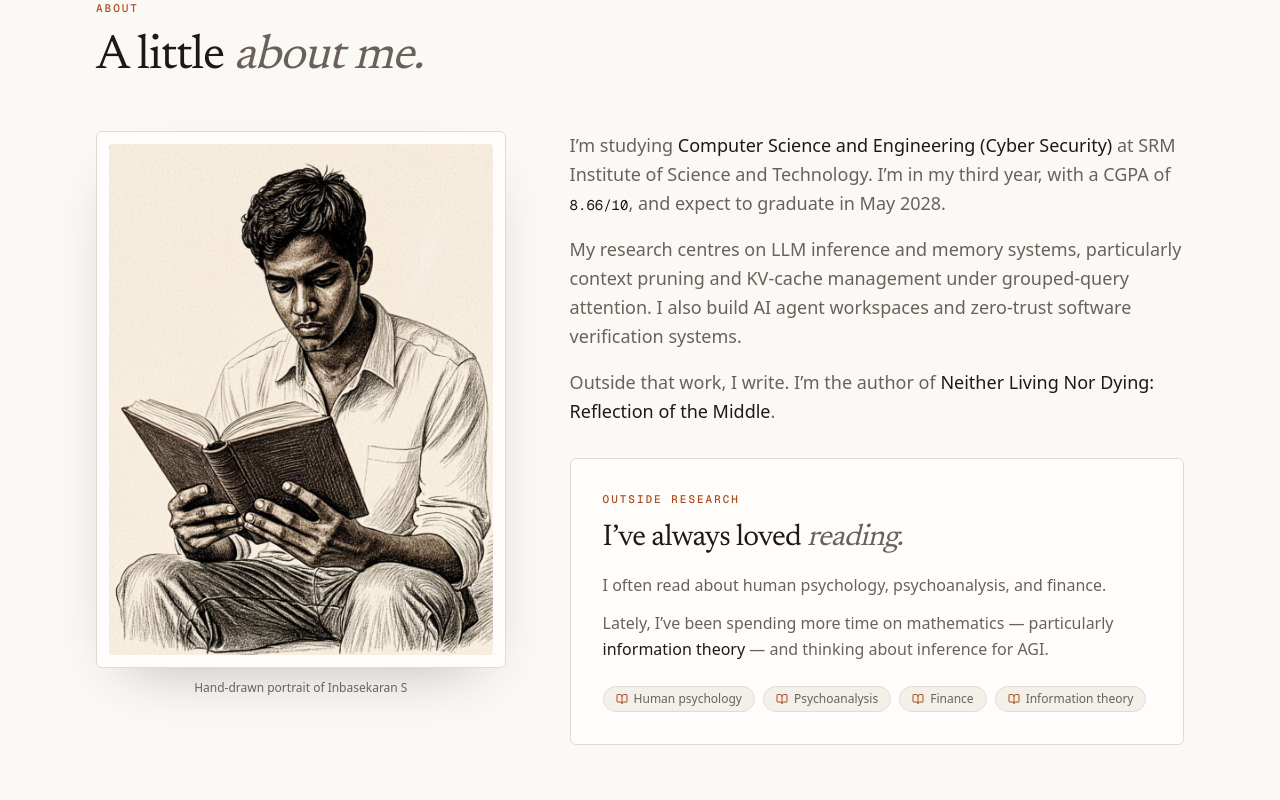
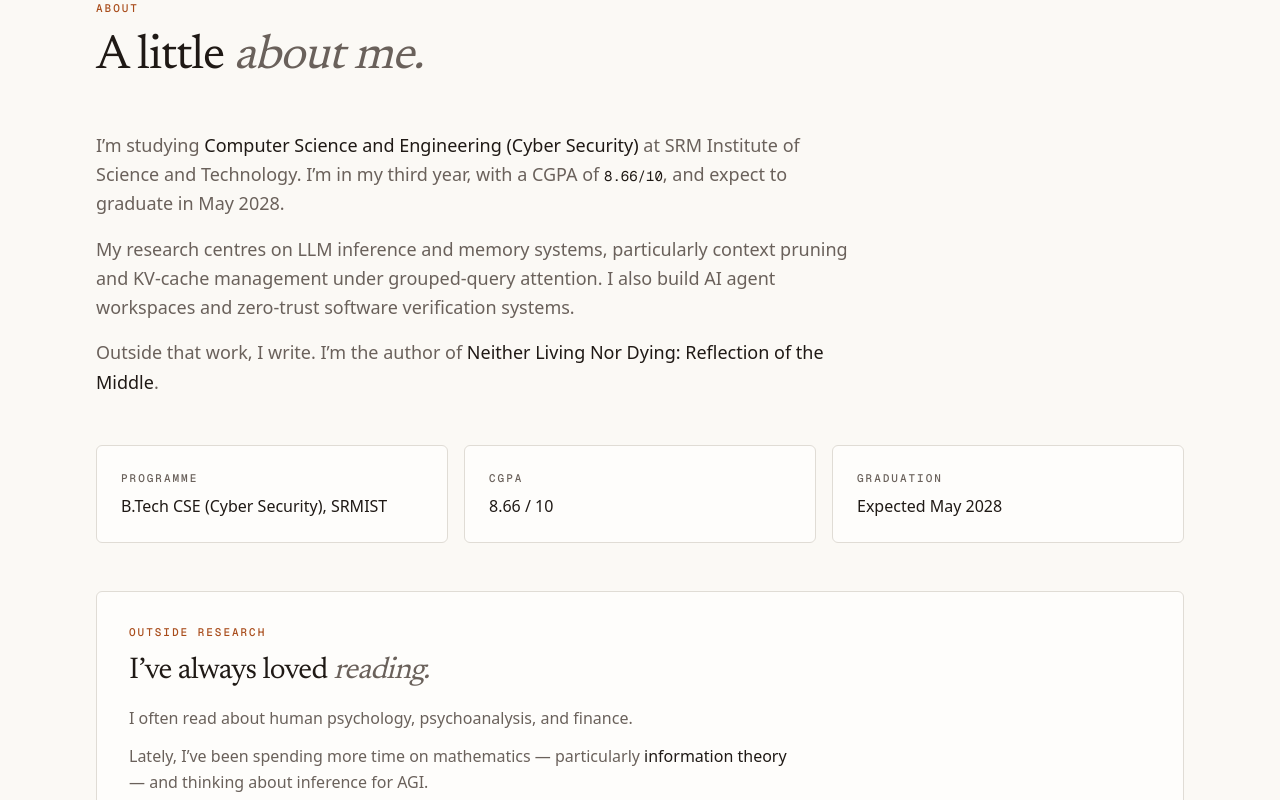
Before and after one commit to bruce12-glitch/my-portfolio, a Next.js app: page / in a window 1280 px wide. Shown: the part 2840-3640 px from the top of the page. Built offline with nearby package versions, Linux system fonts and the light colour scheme.

Commit message:
feat(about): remove hand-drawn portrait, go text-focused
Replace the about portrait with a quick-facts row (programme, CGPA, graduation) and keep the reading shelf. The hero already carries the real portrait.

```diff
--- a/src/components/portfolio/about.tsx
+++ b/src/components/portfolio/about.tsx
@@ -1,9 +1,14 @@
 "use client"
 
-import Image from "next/image"
 import { BookOpen } from "lucide-react"
 import { Reveal } from "./reveal"
 import { SectionHeading } from "./section-heading"
+
+const QUICK_FACTS = [
+  { label: "Programme", value: "B.Tech CSE (Cyber Security), SRMIST" },
+  { label: "CGPA", value: "8.66 / 10" },
+  { label: "Graduation", value: "Expected May 2028" },
+]
 
 export function About() {
   return (
@@ -15,29 +20,9 @@ export function About() {
           titleItalic="about me."
         />
 
-        <div className="mt-12 grid items-start gap-10 lg:grid-cols-[0.8fr_1.2fr] lg:gap-16">
-          <Reveal delay={0.1} className="mx-auto w-full max-w-xs lg:max-w-none">
-            <figure>
-              <div className="rounded-lg border border-border bg-card p-3 shadow-[0_24px_60px_-30px_rgba(0,0,0,0.3)]">
-                <div className="relative aspect-[3/4] overflow-hidden rounded-md bg-secondary">
-                  <Image
-                    src="/images/portrait-about.png"
-                    alt="Portrait of Inbasekaran S"
-                    fill
-                    sizes="(max-width: 1024px) 80vw, 30vw"
-                    className="object-cover"
-                  />
-                </div>
-              </div>
-              <figcaption className="mt-3 text-center text-xs text-muted-foreground">
-                Hand-drawn portrait of Inbasekaran S
-              </figcaption>
-            </figure>
-          </Reveal>
-
-          <div className="space-y-8">
-            <Reveal delay={0.15}>
-              <div className="space-y-4 text-base leading-relaxed text-muted-foreground sm:text-lg">
+        <div className="mt-12 space-y-10 sm:space-y-12">
+          <Reveal>
+            <div className="max-w-3xl space-y-4 text-base leading-relaxed text-muted-foreground sm:text-lg">
               <p>
                 I&rsquo;m studying{" "}
                 <span className="text-foreground">
@@ -62,21 +47,35 @@ export function About() {
             </div>
           </Reveal>
 
-            <Reveal delay={0.2}>
+          <Reveal delay={0.1}>
+            <dl className="grid gap-4 sm:grid-cols-3">
+              {QUICK_FACTS.map((fact) => (
+                <div
+                  key={fact.label}
+                  className="rounded-lg border border-border bg-card p-5 sm:p-6"
+                >
+                  <dt className="label-caps text-muted-foreground">{fact.label}</dt>
+                  <dd className="mt-2 text-sm font-medium text-foreground sm:text-base">
+                    {fact.value}
+                  </dd>
+                </div>
+              ))}
+            </dl>
+          </Reveal>
+
+          <Reveal delay={0.15}>
             <div className="rounded-lg border border-border bg-card p-6 sm:p-8">
               <p className="label-caps text-brand">Outside research</p>
               <h3 className="mt-3 font-serif-display text-2xl tracking-tight text-foreground sm:text-3xl">
                 I&rsquo;ve always loved{" "}
                 <span className="italic text-muted-foreground">reading.</span>
               </h3>
-                <div className="mt-4 space-y-3 text-base leading-relaxed text-muted-foreground">
-                  <p>
-                    I often read about human psychology, psychoanalysis, and finance.
-                  </p>
+              <div className="mt-4 max-w-2xl space-y-3 text-base leading-relaxed text-muted-foreground">
+                <p>I often read about human psychology, psychoanalysis, and finance.</p>
                 <p>
                   Lately, I&rsquo;ve been spending more time on mathematics — particularly{" "}
-                    <span className="text-foreground">information theory</span> — and thinking
-                    about inference for AGI.
+                  <span className="text-foreground">information theory</span> — and thinking about
+                  inference for AGI.
                 </p>
               </div>
               <div className="mt-6 flex flex-wrap gap-2">
@@ -96,7 +95,6 @@ export function About() {
           </Reveal>
         </div>
       </div>
-      </div>
     </section>
   )
 }
```
Lines whose indentation alone changed are shown as unchanged.
